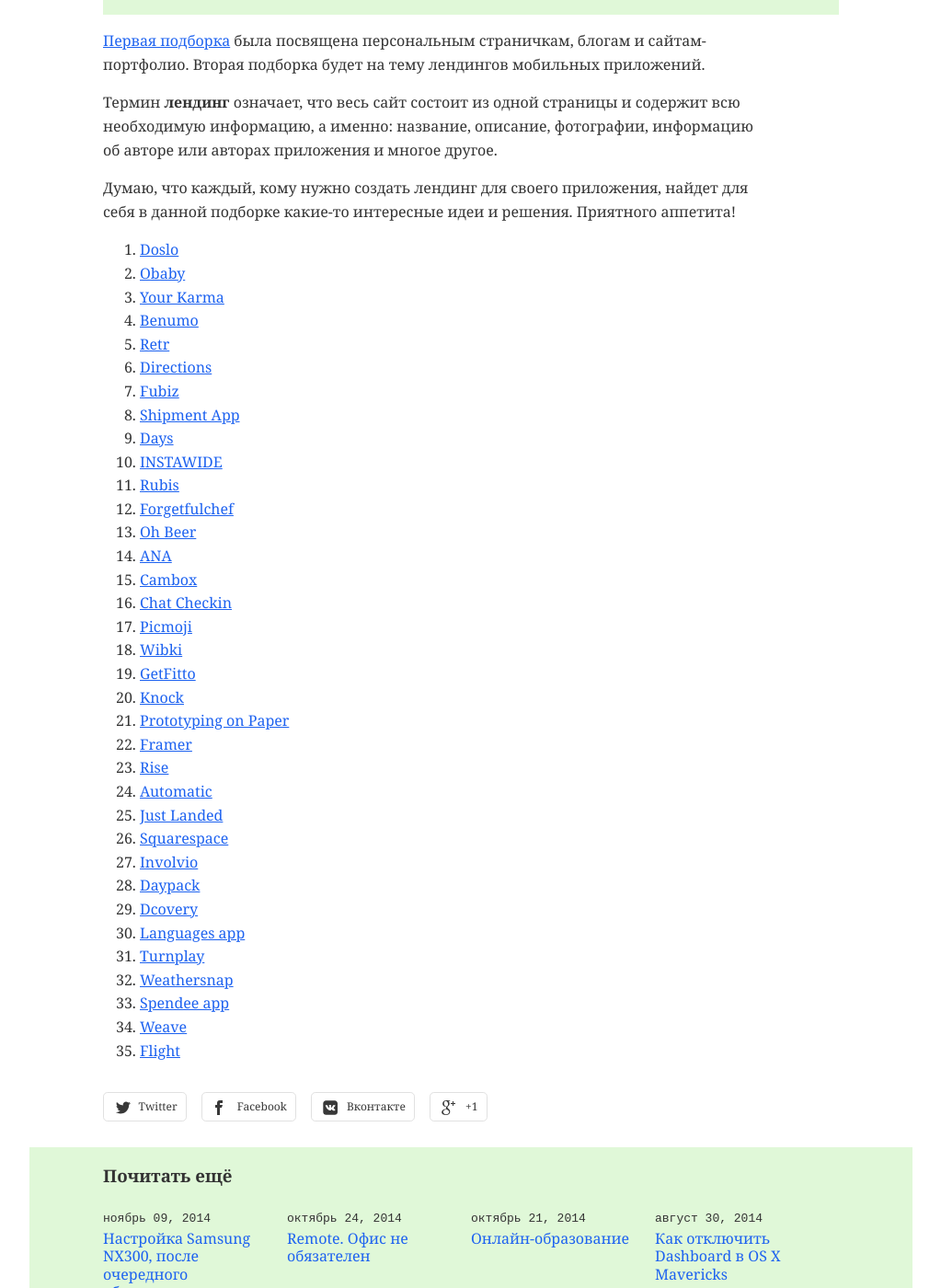
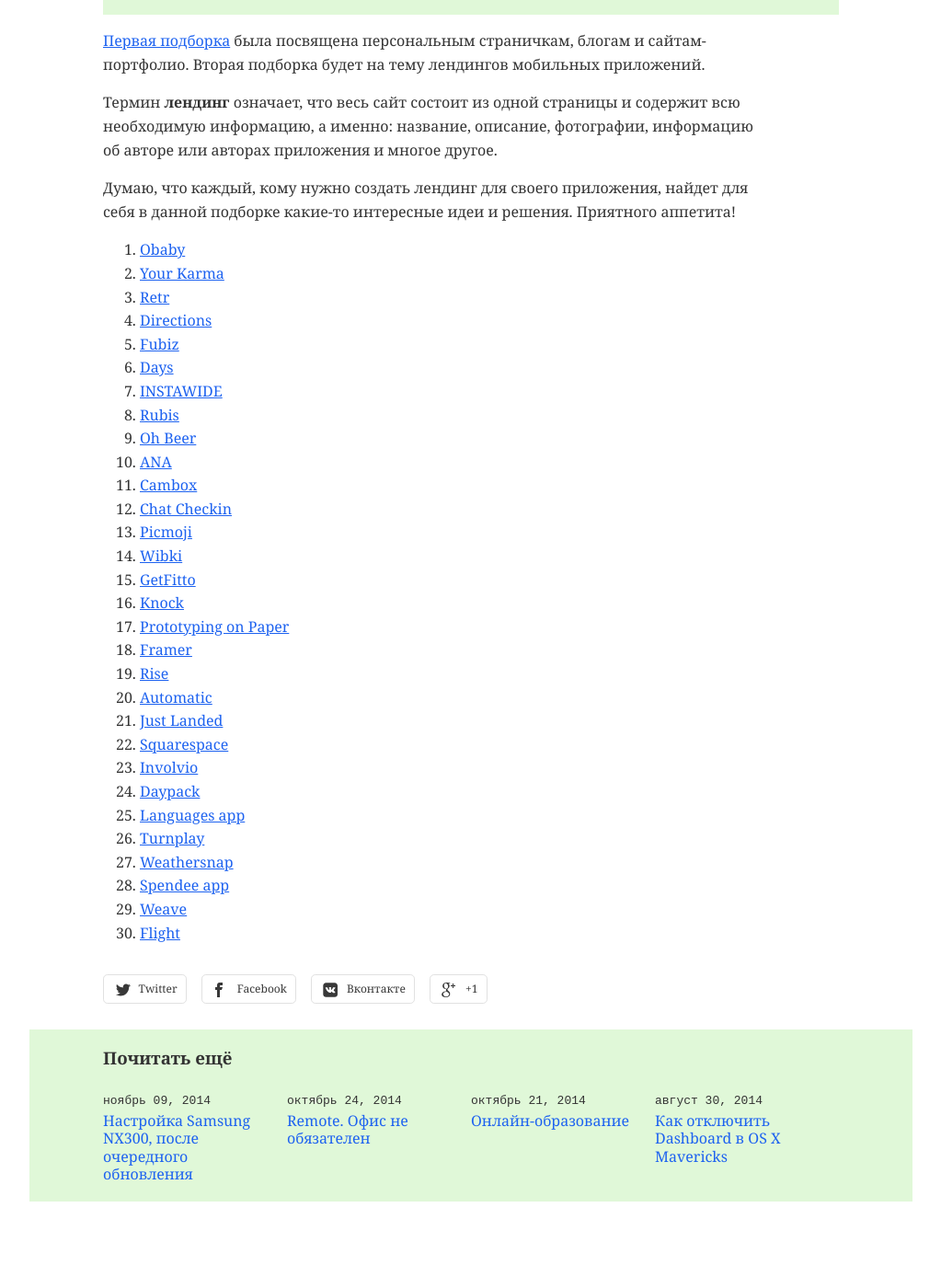
Before and after one commit to anna-vanlee/bizikov.ru, a Jekyll site: the page built from _posts/2014-04-05-great-design-part-2.markdown, in a window 1280 px wide and 1400 px high, scrolled down 668 px. Shown: the whole window at 92% size, without its empty margins (128-1151 px from the left). Built offline with Jekyll 4.4.1, drawn with Linux system fonts in a browser that asks for light colours; some web fonts are replaced; comment, search, counter and statistics services are not loaded.

Commit message:
убрал ссылка на не работающие лендинги

```diff
--- a/_posts/2014-04-05-great-design-part-2.markdown
+++ b/_posts/2014-04-05-great-design-part-2.markdown
@@ -15,18 +15,14 @@
 
 Думаю, что каждый, кому нужно создать лендинг для своего приложения, найдет для себя в данной подборке какие-то интересные идеи и решения. Приятного аппетита!
 
-1. [Doslo](http://dolsto.de/)
 2. [Obaby](http://www.obabyapp.com/)
 3. [Your Karma](https://yourkarma.com/)
-4. [Benumo](http://benumo.com/)
 5. [Retr](http://retr.io/)
 6. [Directions](http://getdirections.es/)
 7. [Fubiz](http://tablet.fubiz.net/)
-8. [Shipment App](http://shipmentapp.com/)
 9. [Days](https://www.days.am/)
 10. [INSTAWIDE](http://www.instawide.co/)
 11. [Rubis](http://rubisapp.com/)
-12. [Forgetfulchef](http://forgetfulchef.com/)
 13. [Oh Beer](http://ohbeer.com/)
 14. [ANA](http://www.ana.pt/app/ANA/HTML/home.html)
 15. [Cambox](http://getcambox.com/)
@@ -43,7 +39,6 @@
 26. [Squarespace](http://www.squarespace.com/apps#intro)
 27. [Involvio](https://involvio.com/)
 28. [Daypack](http://daypack.io/)
-29. [Dcovery](http://dcovery.com/)
 30. [Languages app](http://languagesapp.com/)
 31. [Turnplay](http://turnplay.ramotion.com/en)
 32. [Weathersnap](http://weathersnap.io/)
```
